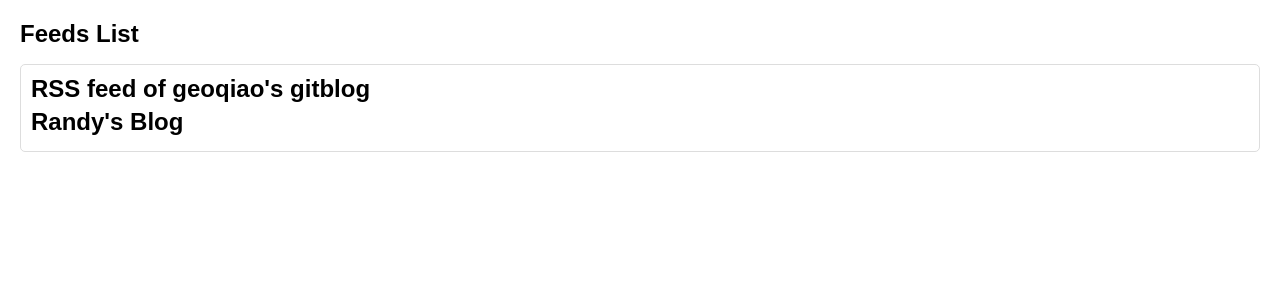
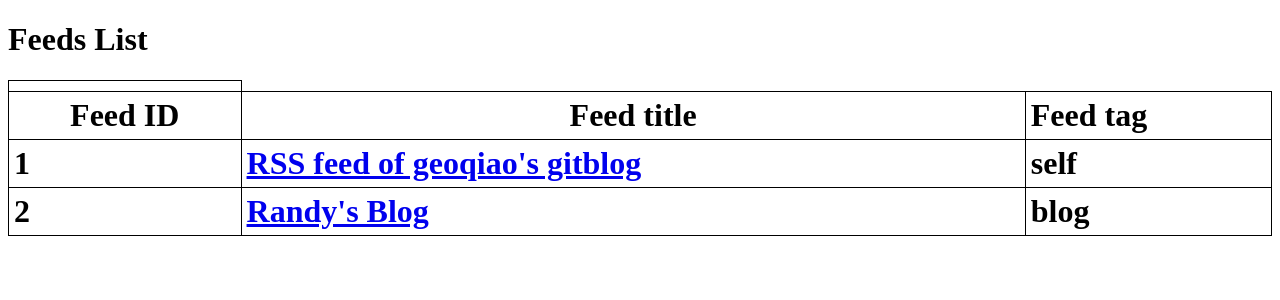
Before and after one commit to geoqiao/RSS_db, a FastAPI app: page /feeds_list in a window 1280 px wide. Shown: the top 300 px of the page. Run offline with FastAPI, Linux system fonts and the light colour scheme.

Commit message:
update: add function for showing articles by clicking feed_title

```diff
--- a/main.py
+++ b/main.py
@@ -1,7 +1,7 @@
-from fastapi import FastAPI, Request, Form
+from fastapi import FastAPI, Form, Request
 from fastapi.templating import Jinja2Templates
-from utils import Feed, add_feed_to_db, get_all_feeds
 
+from utils import Feed, add_feed_to_db, get_all_feeds, get_articles_for_feed
 
 app = FastAPI()
 
@@ -31,3 +31,10 @@ async def get_rss_feeds(request: Request):
     return template_dir.TemplateResponse(
         "feeds_list.html", {"request": request, "feeds": feeds}
     )
+
+
+@app.get("/feeds_list/{feed_id}")
+async def get_feed_articles(request: Request, feed_id: int):
+    # feed = get_feed_by_id(feed_id)
+    articles = get_articles_for_feed(feed_id)
+    return articles
--- a/pyproject.toml
+++ b/pyproject.toml
@@ -40,7 +40,7 @@ venv = ".venv"
 
 # stubPath = [".venv"]
 strict = ["."]
-pythonVersion = "3.11"
+pythonVersion = "3.12"
 typeCheckingMode = "standard"
 strictListInference = true
 reportDuplicateImport = true
--- a/templates/feeds_list.html
+++ b/templates/feeds_list.html
@@ -5,52 +5,40 @@
     <title>RSS 订阅</title>
     <!-- <link rel="stylesheet" href="./feeds_list.css"> -->
     <style>
-        body {
-            font-family: sans-serif;
-            margin: 0;
-            padding: 20px;
+        table {
+            width: 100%;
+            border-collapse: collapse;
         }
 
-        h1 {
-            font-size: 24px;
-            margin-top: 0;
-        }
-
-        h3 {
-            font-size: 18px;
-            margin-bottom: 5px;
-        }
-
-        a {
-            color: #000;
-            text-decoration: none;
-        }
-
-        .rss-feed {
-            border: 1px solid #ddd;
-            border-radius: 5px;
-            margin-bottom: 20px;
-            padding: 10px;
-        }
-
-        .rss-feed h3 {
-            margin-top: 0;
-        }
-
-        .rss-feed a {
-            display: block;
-            margin-bottom: 5px;
+        th,
+        td {
+            border: 1px solid black;
+            padding: 5px;
         }
     </style>
 </head>
 
 <body>
     <h1>Feeds List<h1>
-            <div class="rss-feed">
-                {% for feed in feeds %}
-                <!-- <h3>{{ feed.title }}</h3> -->
-                <a href="{{ feed.link }}">{{ feed.title }}</a>
-                {% endfor %}
+            <div>
+                <table>
+                    <th>
+                        <tr>
+                            <th>Feed ID</th>
+                            <th>Feed title</th>
+                            <td>Feed tag</td>
+                        </tr>
+                    </th>
+                    <tbody>
+                        {% for feed in feeds %}
+                        <tr>
+                            <td>{{ feed.id }}</td>
+                            <td><a href="feeds_list/{{ feed.id }}">{{ feed.title }}</a></td>
+                            <td>{{ feed.tag }}</td>
+                        </tr>
+                        {% endfor %}
+                    </tbody>
+                </table>
             </div>
 </body>
 
--- a/utils.py
+++ b/utils.py
@@ -1,8 +1,8 @@
 from typing import Dict, List, Optional
+
+import feedparser
 from sqlalchemy import create_engine
-from sqlalchemy.orm import DeclarativeBase, Mapped, mapped_column, Session
-import feedparser
-
+from sqlalchemy.orm import DeclarativeBase, Mapped, Session, mapped_column
 
 engine = create_engine(
     "sqlite:///subscriptions.db", connect_args={"check_same_thread": False}
@@ -43,7 +43,17 @@ def get_all_feeds():
         return feeds
 
 
-# print(get_all_feeds())
+def get_feed_by_id(feed_id: int):
+    with Session(engine) as session:
+        feed = session.query(Subscription).filter(Subscription.id == feed_id).first()
+        return feed
+
+
+def get_articles_for_feed(feed_id: int):
+    feed_db = get_feed_by_id(feed_id)
+    feed = Feed(feed_db.url)
+    articles = feed.articles()
+    return articles
 
 
 class Feed:
```
